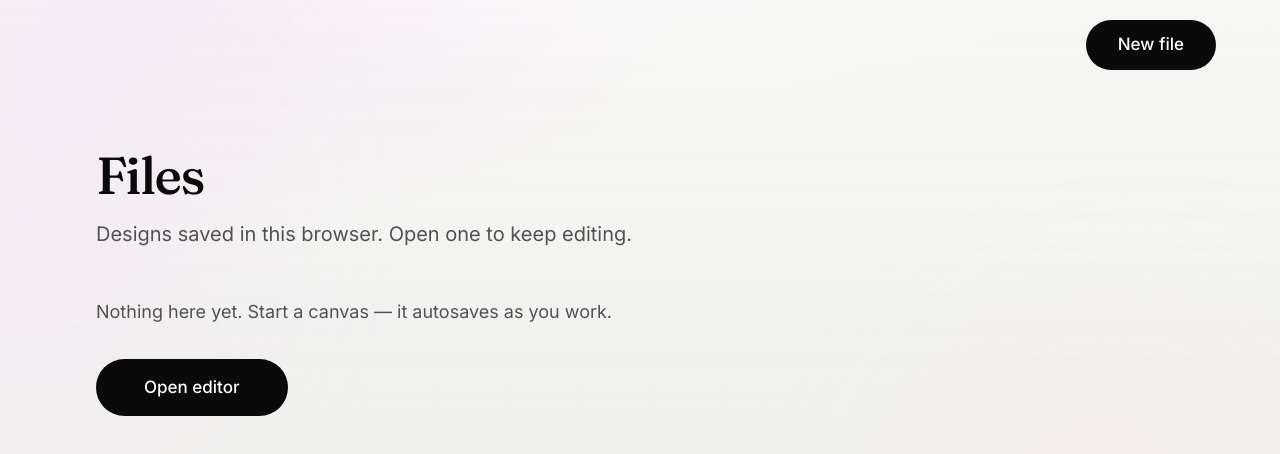
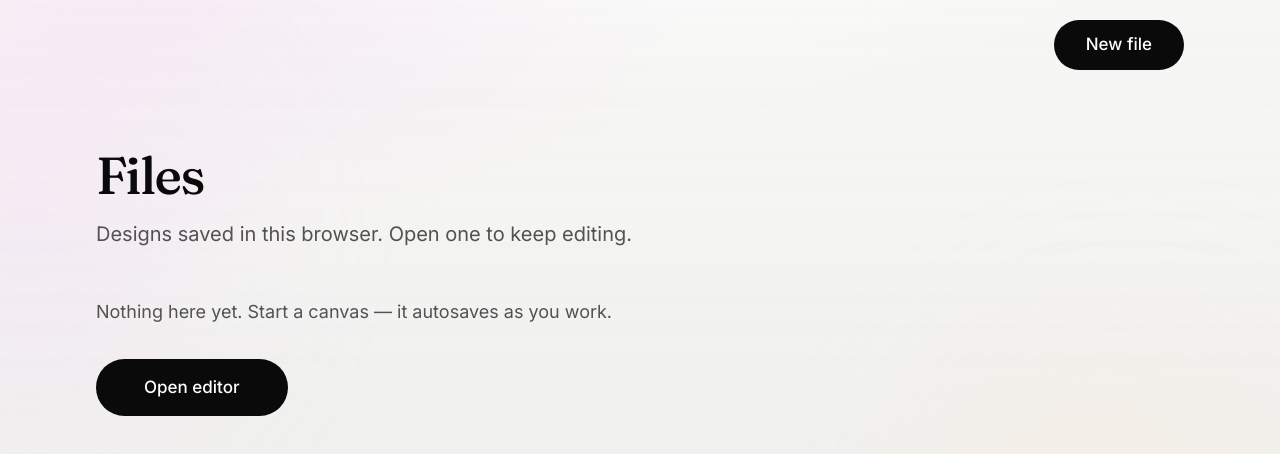
Before and after one commit to fuhengliu/avnac, a React (Vite) app in the folder frontend/: page /files in a window 1280 px wide. Shown: the top 454 px of the page. Built offline with nearby package versions, Linux system fonts and the light colour scheme; what @hugeicons/core-free-icons, fabric would draw is missing.

Commit message:
refactor(frontend): adjust layout and spacing in FilesPage component
Modified the header structure in the FilesPage component to improve layout consistency and user interaction. Adjusted padding and width properties for better alignment and responsiveness.

```diff
--- a/frontend/src/routes/files.tsx
+++ b/frontend/src/routes/files.tsx
@@ -153,8 +153,8 @@ function FilesPage() {
       <div className="hero-grid" aria-hidden="true" />
 
       <div className="relative z-[1] flex flex-1 flex-col">
-        <div className="pointer-events-none fixed inset-x-0 top-0 z-[200] px-5 pt-4 sm:px-8 sm:pt-5">
-          <div className="mx-auto flex max-w-6xl justify-end pointer-events-auto">
+        <div className="pointer-events-none fixed inset-x-0 top-0 z-[200] pt-4 sm:pt-5">
+          <div className="mx-auto flex w-full max-w-6xl justify-end px-5 sm:px-8 pointer-events-auto">
             <button
               type="button"
               className="inline-flex min-h-11 shrink-0 cursor-pointer items-center justify-center rounded-full border-0 bg-[var(--text)] px-6 py-2.5 text-[15px] font-medium text-white transition hover:bg-[#262626] sm:min-h-12 sm:px-8 sm:py-3 sm:text-[1.0625rem]"
@@ -165,11 +165,8 @@ function FilesPage() {
           </div>
         </div>
 
-        <div
-          className="shrink-0 px-5 pt-4 sm:px-8 sm:pt-5"
-          aria-hidden
-        >
-          <div className="mx-auto flex h-11 max-w-6xl justify-end sm:h-12" />
+        <div className="shrink-0 pt-4 sm:pt-5" aria-hidden>
+          <div className="mx-auto flex h-11 w-full max-w-6xl justify-end px-5 sm:h-12 sm:px-8" />
         </div>
 
         <div
```
